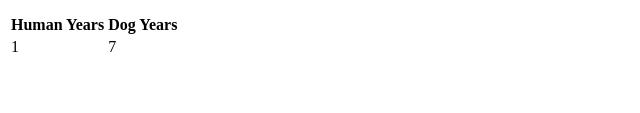
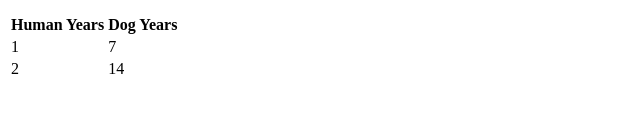
Before and after one commit to GuzmanJose/test, a plain HTML site: page Class/index.html in a window 1280 px wide. Shown: the part 663-776 px from the top of the page, 0-640 px from the left. Drawn offline with Linux system fonts and the light colour scheme.

Commit message:
Added second row

```diff
--- a/Class/index.html
+++ b/Class/index.html
@@ -82,6 +82,10 @@
             <td>1</td>
             <td>7</td>
           </tr>
+          <tr>
+            <td>2</td>
+            <td>14</td>
+          </tr>
         </table>
 
 
```
